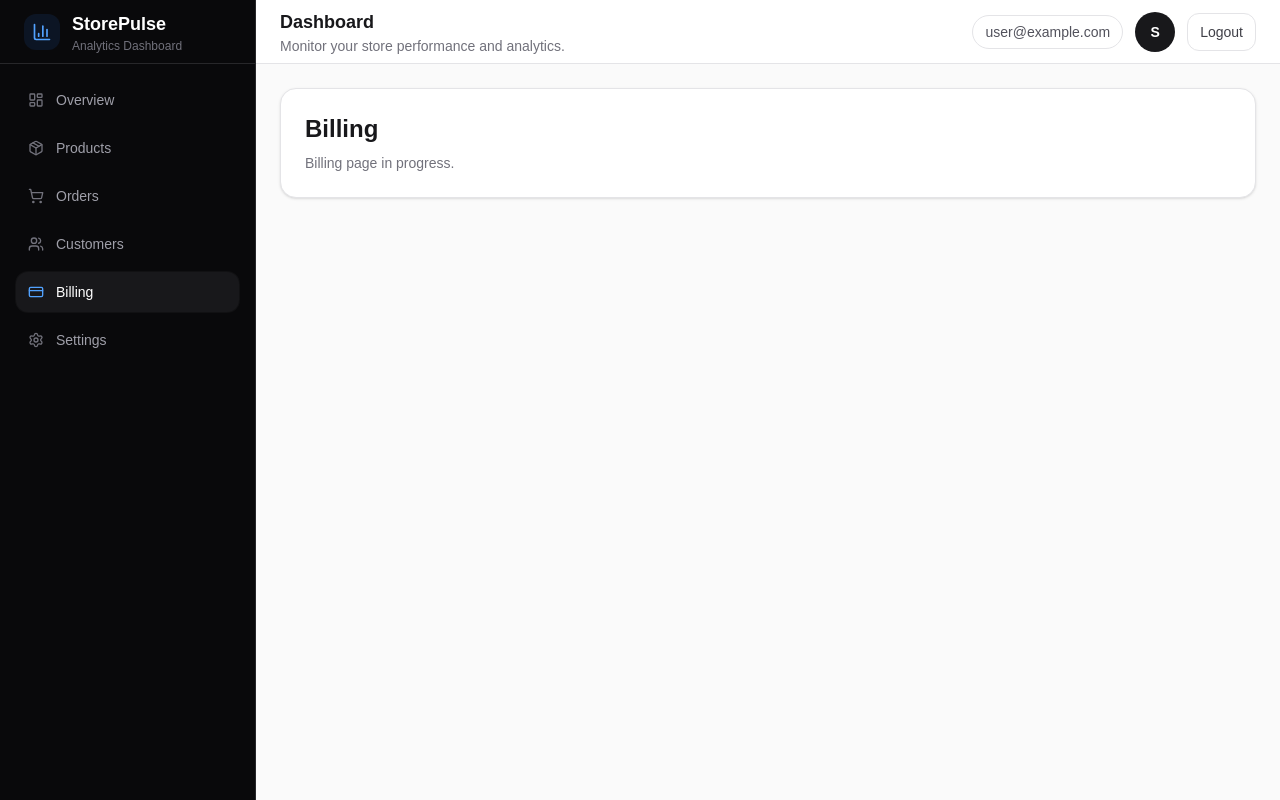
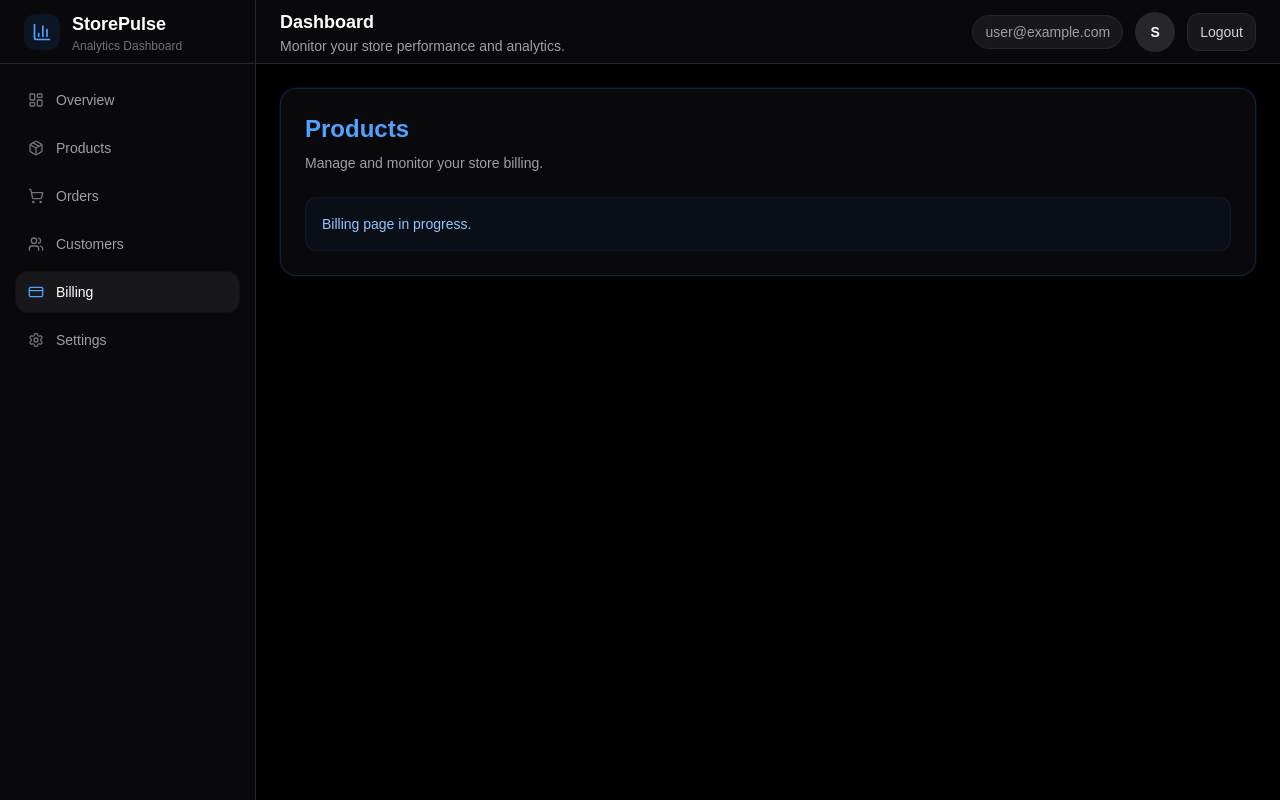
Before and after one commit to mariusherlea/ecommerce-analytics-saas, a Next.js app: page /dashboard/billing in a window 1280 px wide. Built offline with nearby package versions, Linux system fonts and the light colour scheme; no server answers; sample sign-in values are in the browser's storage.

Commit message:
cosmetics to dark

```diff
--- a/src/app/dashboard/billing/page.tsx
+++ b/src/app/dashboard/billing/page.tsx
@@ -1,10 +1,18 @@
-export default function BillingPage() {
+export default function ProductsPage() {
   return (
-    <div className="rounded-2xl border border-zinc-200 bg-white p-6 shadow-sm">
-      <h2 className="text-2xl font-bold">Billing</h2>
-      <p className="mt-2 text-sm text-zinc-500">
-        Billing page in progress.
+    <div className="w-full rounded-2xl border border-blue-500/20 bg-zinc-950 p-6 text-white shadow-[0_0_0_1px_rgba(59,130,246,0.08)]">
+
+      <h2 className="text-2xl font-bold text-blue-400">Products</h2>
+
+      <p className="mt-2 text-sm text-zinc-400">
+        Manage and monitor your store billing.
       </p>
+
+      <div className="mt-6 rounded-xl border border-blue-500/10 bg-blue-500/5 p-4">
+        <p className="text-sm text-blue-300">
+          Billing page in progress.
+        </p>
+      </div>
     </div>
   );
 }
--- a/src/app/dashboard/customers/page.tsx
+++ b/src/app/dashboard/customers/page.tsx
@@ -1,10 +1,18 @@
-export default function CustomersPage() {
+export default function ProductsPage() {
   return (
-    <div className="rounded-2xl border border-zinc-200 bg-white p-6 shadow-sm">
-      <h2 className="text-2xl font-bold">Customers</h2>
-      <p className="mt-2 text-sm text-zinc-500">
-        Customers page in progress.
+    <div className="w-full rounded-2xl border border-blue-500/20 bg-zinc-950 p-6 text-white shadow-[0_0_0_1px_rgba(59,130,246,0.08)]">
+
+      <h2 className="text-2xl font-bold text-blue-400">Customers</h2>
+
+      <p className="mt-2 text-sm text-zinc-400">
+        Manage and monitor your store customers.
       </p>
+
+      <div className="mt-6 rounded-xl border border-blue-500/10 bg-blue-500/5 p-4">
+        <p className="text-sm text-blue-300">
+          Customers page in progress.
+        </p>
+      </div>
     </div>
   );
 }
--- a/src/app/dashboard/layout.tsx
+++ b/src/app/dashboard/layout.tsx
@@ -18,15 +18,14 @@ export default async function DashboardLayout({
     redirect("/login?callbackUrl=/dashboard");
   }
 
-  return (
-    <div className="min-h-screen bg-zinc-50 text-zinc-900">
-      <div className="flex min-h-screen">
-        <DashboardSidebar />
-        <div className="flex min-w-0 flex-1 flex-col">
-          <DashboardHeader />
-          <main className="flex-1 p-6">{children}</main>
-        </div>
-      </div>
+return (
+  <div className="flex min-h-screen bg-black">
+    <DashboardSidebar />
+
+    <div className="flex min-w-0 flex-1 flex-col bg-black">
+      <DashboardHeader />
+      <main className="flex-1 bg-black p-6">{children}</main>
     </div>
-  );
+  </div>
+);
 }
--- a/src/app/dashboard/orders/page.tsx
+++ b/src/app/dashboard/orders/page.tsx
@@ -1,10 +1,18 @@
-export default function OrdersPage() {
+export default function ProductsPage() {
   return (
-    <div className="rounded-2xl border border-zinc-200 bg-white p-6 shadow-sm">
-      <h2 className="text-2xl font-bold">Orders</h2>
-      <p className="mt-2 text-sm text-zinc-500">
-        Orders page in progress.
+    <div className="w-full rounded-2xl border border-blue-500/20 bg-zinc-950 p-6 text-white shadow-[0_0_0_1px_rgba(59,130,246,0.08)]">
+
+      <h2 className="text-2xl font-bold text-blue-400">Orders</h2>
+
+      <p className="mt-2 text-sm text-zinc-400">
+        Manage and monitor your store Orders.
       </p>
+
+      <div className="mt-6 rounded-xl border border-blue-500/10 bg-blue-500/5 p-4">
+        <p className="text-sm text-blue-300">
+          Orders page in progress.
+        </p>
+      </div>
     </div>
   );
 }
--- a/src/app/dashboard/products/page.tsx
+++ b/src/app/dashboard/products/page.tsx
@@ -1,10 +1,18 @@
 export default function ProductsPage() {
   return (
-    <div className="rounded-2xl border border-zinc-200 bg-white p-6 shadow-sm">
-      <h2 className="text-2xl font-bold">Products</h2>
-      <p className="mt-2 text-sm text-zinc-500">
-        Products page in progress.
+    <div className="w-full rounded-2xl border border-blue-500/20 bg-zinc-950 p-6 text-white shadow-[0_0_0_1px_rgba(59,130,246,0.08)]">
+
+      <h2 className="text-2xl font-bold text-blue-400">Products</h2>
+
+      <p className="mt-2 text-sm text-zinc-400">
+        Manage and monitor your store products.
       </p>
+
+      <div className="mt-6 rounded-xl border border-blue-500/10 bg-blue-500/5 p-4">
+        <p className="text-sm text-blue-300">
+          Products page in progress.
+        </p>
+      </div>
     </div>
   );
 }
--- a/src/app/dashboard/settings/page.tsx
+++ b/src/app/dashboard/settings/page.tsx
@@ -1,10 +1,18 @@
-export default function SettingsPage() {
+export default function ProductsPage() {
   return (
-    <div className="rounded-2xl border border-zinc-200 bg-white p-6 shadow-sm">
-      <h2 className="text-2xl font-bold">Settings</h2>
-      <p className="mt-2 text-sm text-zinc-500">
-        Settings page in progress.
+    <div className="w-full rounded-2xl border border-blue-500/20 bg-zinc-950 p-6 text-white shadow-[0_0_0_1px_rgba(59,130,246,0.08)]">
+
+      <h2 className="text-2xl font-bold text-blue-400">Settings</h2>
+
+      <p className="mt-2 text-sm text-zinc-400">
+        Manage settings.
       </p>
+
+      <div className="mt-6 rounded-xl border border-blue-500/10 bg-blue-500/5 p-4">
+        <p className="text-sm text-blue-300">
+          Settings page in progress.
+        </p>
+      </div>
     </div>
   );
 }
--- a/src/app/page.tsx
+++ b/src/app/page.tsx
@@ -4,7 +4,7 @@ import LoginPageClient from "./login/LoginPageClient";
 
 export default function Home() {
   return (
-    <main className="flex min-h-screen items-center justify-center bg-black px-4">
+    <main className="flex min-h-screen items-center justify-center bg-gradient-to-br from-black via-zinc-950 to-zinc-900 px-4">
       <div className="grid w-full max-w-6xl gap-8 md:grid-cols-2">
 
         {/* LEFT */}
--- a/src/components/dashboard/header.tsx
+++ b/src/components/dashboard/header.tsx
@@ -6,23 +6,30 @@ export async function DashboardHeader() {
   const initial = name.charAt(0).toUpperCase();
 
   return (
-    <header className="flex h-16 items-center justify-between border-b border-zinc-200 bg-white px-6">
+    <header className="flex h-16 items-center justify-between border-b border-zinc-800 bg-zinc-950 px-6">
+
+      {/* LEFT */}
       <div>
-        <h1 className="text-lg font-semibold text-zinc-900">Dashboard</h1>
-        <p className="text-sm text-zinc-500">
+        <h1 className="text-lg font-semibold text-white">Dashboard</h1>
+        <p className="text-sm text-zinc-400">
           Monitor your store performance and analytics.
         </p>
       </div>
 
+      {/* RIGHT */}
       <div className="flex items-center gap-3">
-        <div className="hidden rounded-full border border-zinc-200 px-3 py-1.5 text-sm text-zinc-600 sm:block">
+
+        {/* EMAIL */}
+        <div className="hidden rounded-full border border-zinc-800 bg-zinc-900 px-3 py-1.5 text-sm text-zinc-400 sm:block">
           {session?.user?.email}
         </div>
 
-        <div className="flex h-10 w-10 items-center justify-center rounded-full bg-zinc-900 text-sm font-semibold text-white">
+        {/* AVATAR */}
+        <div className="flex h-10 w-10 items-center justify-center rounded-full bg-zinc-800 text-sm font-semibold text-white">
           {initial}
         </div>
 
+        {/* LOGOUT */}
         <form
           action={async () => {
             "use server";
@@ -31,7 +38,7 @@ export async function DashboardHeader() {
         >
           <button
             type="submit"
-            className="rounded-xl border border-zinc-200 px-3 py-2 text-sm font-medium text-zinc-700 hover:bg-zinc-100"
+            className="rounded-xl border border-zinc-800 bg-zinc-900 px-3 py-2 text-sm font-medium text-zinc-300 transition hover:bg-zinc-800 hover:text-white"
           >
             Logout
           </button>
```
